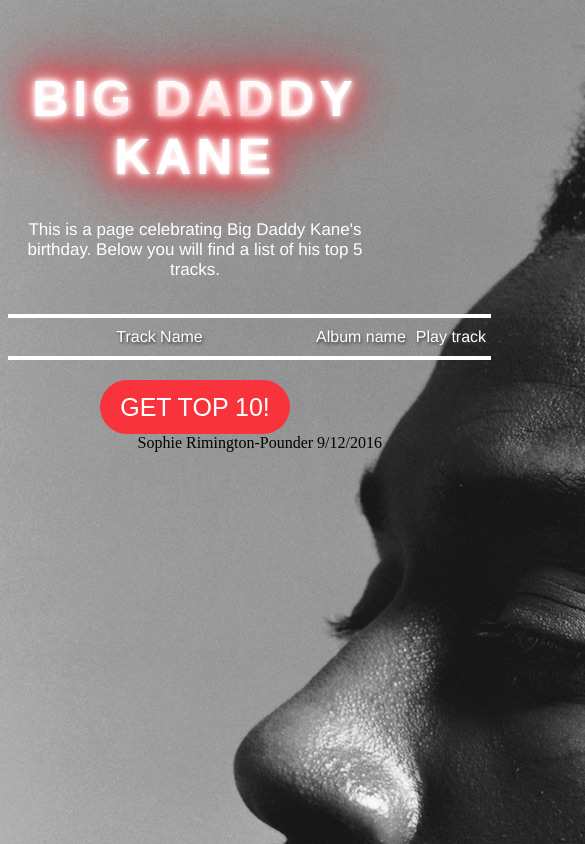
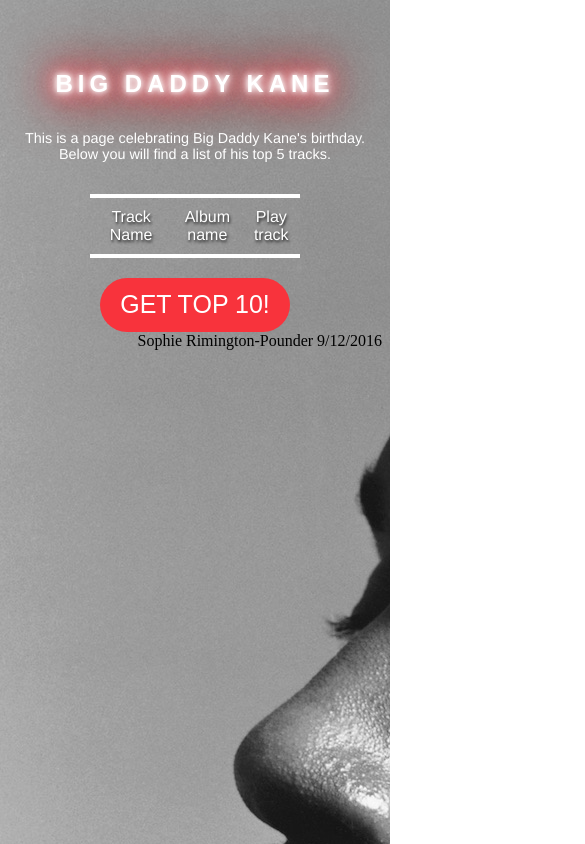
Before and after one commit to srp2930/make_music, a plain HTML site: page index.html in a window 390 px wide. Shown: the top 844 px of the page, 585 px wide, since content can reach past the window. Drawn offline with nearby package versions, Linux system fonts and the light colour scheme; no server answers.

Commit message:
final commit

```diff
--- a/index.css
+++ b/index.css
@@ -43,17 +43,20 @@
   text-align: right;
 }
 iframe {
-  width: 300px;
-  height: 80px
+  width: 100%;
+  height: 54%
 }
 #five-tracks {
-  width: 800px ;
+  position: relative;
+  width: 56%;
   margin-left: auto;
   margin-right: auto;
   padding-bottom: 20px;
+  display: flex;
+  justify-content: center;
 }
 table {
-  width: 800px;
+  align-self: center;
   text-align: center;
   display: table-cell;
   color: white;
@@ -86,12 +89,22 @@
   word-break:normal;
   border-top-width:4px;
   border-bottom-width:4px;
-  text-shadow: 1px 2px 3px #3d3d3d;
+  text-shadow: 1px 2px 3px #1e1e1e;
 }
 table th#name{
-  width: 293px;
+  width: 39%;
+}
+body {
+  background-repeat: no-repeat;
 }
 html {
-  background-position: center center;
-  background-repeat: no-repeat;
+  font-size:100%;
 }
+@media only screen and (max-width: 767px) {
+   h1 {
+      font-size: 1.5em;
+   }
+   h2 {
+      font-size: 0.9em;
+   }
+}
--- a/index.html
+++ b/index.html
@@ -13,7 +13,7 @@
       </div>
       <h2>This is a page celebrating Big Daddy Kane's birthday. Below you will find a list of his top 5 tracks.</h2>
       <div id="five-tracks">
-        <table id='trackList' class="center">
+        <table id='trackList'>
           <tr>
             <th id="name">Track Name</th>
             <th>Album name</th>
--- a/index.js
+++ b/index.js
@@ -24,7 +24,6 @@
               popularity: track.popularity,
               uri: track.uri }});
     tracks(0,5)
-    console.log(data);
   });
 
   $('#all-tracks').click(function(){
```
Also changed, not shown: images/BDKlandingpage.png (added), images/finalPage.png (added), images/getNextTen.png (added), 2 other files.
